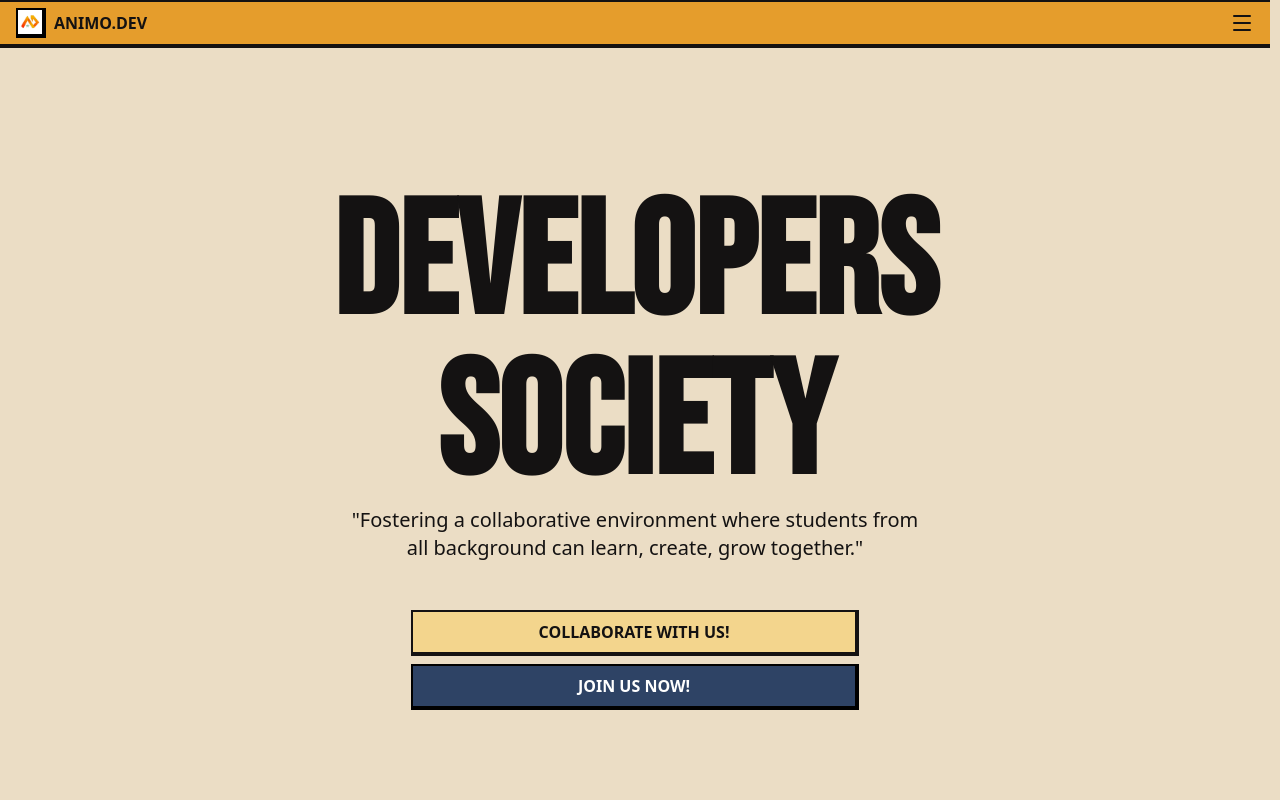
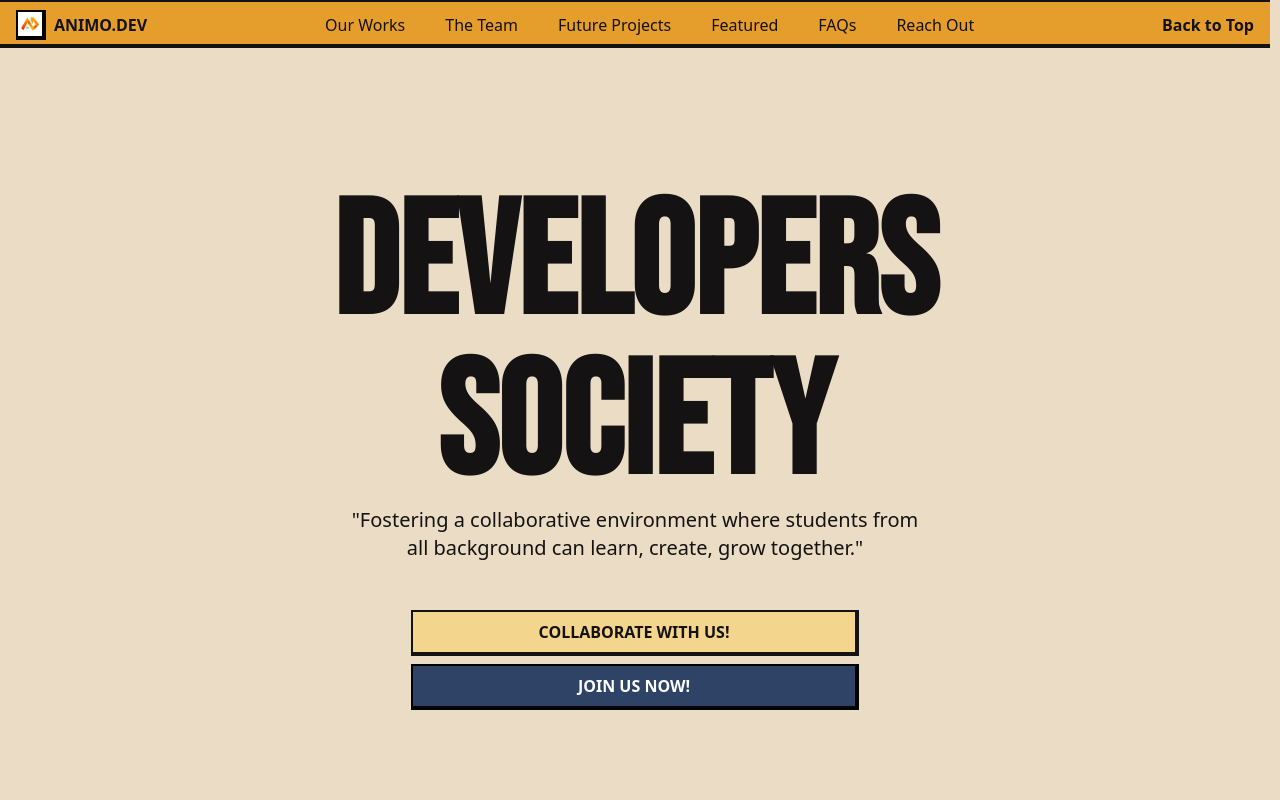
Before and after one commit to dlsl-animodev/project-launchpad, a Next.js app: page / in a window 1280 px wide. Shown: the top 800 px of the page. Built offline with nearby package versions, Linux system fonts and the light colour scheme.

Commit message:
feat: add header responsive design and navigations

```diff
--- a/components/header.tsx
+++ b/components/header.tsx
@@ -1,34 +1,193 @@
-import ANIMODEVLOGO from '@/public/animo-dev-logo.jpg'
-import { Menu } from 'lucide-react';
-import Image from 'next/image';
+"use client";
+
+import ANIMODEVLOGO from "@/public/animo-dev-logo.jpg";
+import {
+    ArrowUp,
+    Code,
+    Folder,
+    HelpCircle,
+    Mail,
+    Menu,
+    Star,
+    Users,
+    X,
+} from "lucide-react";
+import Image from "next/image";
+import { useEffect, useState } from "react";
+import { motion, AnimatePresence } from "motion/react";
+import { useIsTablet } from "@/lib/use-isTablet";
+
+const BASE_HEADER_CLASSNAME =
+    "bg-secondary h-[3rem] py-2 px-4 border-retro-y relative z-50";
+
+interface HeaderProps {
+    className?: string;
+}
 
 const Header = () => {
+    const isTablet = useIsTablet();
+
+    if (!isTablet) return <DesktopHeader className="grid grid-cols-[auto_1fr_auto] items-center " />;
+    return <MobileHeader className="flex items-center justify-between " />;
+};
+
+export default Header;
+
+const MobileHeader: React.FC<HeaderProps> = ({ className }) => {
+    const [showSidebar, setShowSidebar] = useState(false);
+    const toggleSidebar = () => setShowSidebar((prev) => !prev);
+
+    useEffect(() => {
+        // turn of window scrolling when sidebar is open
+        const disableWindowScrolling = () => {
+            if (showSidebar) {
+                document.body.style.overflow = "hidden";
+            }
+        };
+
+        disableWindowScrolling();
+
+        return () => {
+            document.body.style.overflow = "auto";
+        };
+    }, [showSidebar]);
+
     return (
-        <div
-            className="bg-secondary h-[3rem] py-2 px-4 flex items-center justify-between border-retro-y"
-        >
-
-            {/* LEFT SECTION  */}
-            <section className='flex items-center gap-2'>
+        <header className={`${BASE_HEADER_CLASSNAME} ${className}`}>
+            {/* LEFT SECTION */}
+            <section className="flex items-center gap-2">
                 <Image
                     src={ANIMODEVLOGO}
                     alt="Animo Dev Logo"
                     width={30}
                     height={30}
-                    className='border-retro border-black'
+                    className="border-retro border-black"
                 />
-                <p className='font-bold'>
-                    ANIMO.DEV
-                </p>
+                <p className="font-bold">ANIMO.DEV</p>
             </section>
 
-            {/* RIGHT SECTION  */}
-            <section>
+            {/* RIGHT SECTION */}
+            <button onClick={toggleSidebar} className="p-1">
                 <Menu />
+            </button>
+
+            {/* SIDEBAR + OVERLAY */}
+            <AnimatePresence>
+                {showSidebar && (
+                    <>
+                        {/* Overlay */}
+                        <motion.div
+                            className="fixed inset-0 bg-black/40 z-40"
+                            initial={{ opacity: 0 }}
+                            animate={{ opacity: 1 }}
+                            exit={{ opacity: 0 }}
+                            transition={{ duration: 0.3 }}
+                            onClick={toggleSidebar}
+                        />
+
+                        {/* Sidebar */}
+                        <motion.aside
+                            className="fixed top-0 right-0 h-full w-full bg-primary shadow-xl border-retro z-50 flex flex-col justify-between"
+                            initial={{ x: "100%" }}
+                            animate={{ x: 0 }}
+                            exit={{ x: "100%" }}
+                            transition={{
+                                type: "spring",
+                                stiffness: 260,
+                                damping: 30,
+                            }}
+                        >
+                            {/* main content  */}
+                            <section>
+                                <div className="flex justify-between items-center py-[0.57rem] px-4 border-b-4">
+                                    <div className="flex items-center gap-2">
+                                        <Image
+                                            src={ANIMODEVLOGO}
+                                            alt="Animo Dev Logo"
+                                            width={30}
+                                            height={30}
+                                            className="border-retro border-black"
+                                        />
+                                        <p className="font-bold">ANIMO.DEV</p>
+                                    </div>
+
+                                    <button onClick={toggleSidebar}>
+                                        <X />
+                                    </button>
+                                </div>
+                                <ul className="p-4 space-y-6 font-medium">
+                                    <li className="hover:text-primary cursor-pointer flex items-center gap-3">
+                                        <Code /> Our Works
+                                    </li>
+                                    <li className="hover:text-primary cursor-pointer flex items-center gap-3">
+                                        <Users /> The Team
+                                    </li>
+                                    <li className="hover:text-primary cursor-pointer flex items-center gap-3">
+                                        <Folder /> Future Projects
+                                    </li>
+                                    <li className="hover:text-primary cursor-pointer flex items-center gap-3">
+                                        <Star /> Featured
+                                    </li>
+                                    <li className="hover:text-primary cursor-pointer flex items-center gap-3">
+                                        <HelpCircle /> Frequently Asked
+                                        Questions
+                                    </li>
+                                    <li className="hover:text-primary cursor-pointer flex items-center gap-3">
+                                        <Mail /> Reach Out
+                                    </li>
+                                    <li className="hover:text-primary cursor-pointer flex items-center gap-3">
+                                        <ArrowUp /> Back to Top
+                                    </li>
+                                </ul>
+                            </section>
+                            {/* credits below  */}
+                            <section className="flex flex-col items-center justify-end ">
+                                <p className="opacity-50">
+                                    &copy; {new Date().getFullYear()} Animo.Dev.
+                                    All rights reserved.
+                                </p>
+                            </section>
+                        </motion.aside>
+                    </>
+                )}
+            </AnimatePresence>
+        </header>
+    );
+};
+
+const DesktopHeader: React.FC<HeaderProps> = ({ className }) => {
+    return (
+        <header className={`${BASE_HEADER_CLASSNAME} ${className}`}>
+            {/* left section */}
+            <section className="flex items-center gap-2">
+                <Image
+                    src={ANIMODEVLOGO}
+                    alt="Animo Dev Logo"
+                    width={30}
+                    height={30}
+                    className="border-retro border-black"
+                />
+                <p className="font-bold">ANIMO.DEV</p>
             </section>
 
-        </div>
-    )
+            {/* center */}
+            <section className="flex justify-center overflow-hidden">
+                <ul className="flex items-center gap-10 font-medium whitespace-nowrap">
+                    <li>Our Works</li>
+                    <li>The Team</li>
+                    <li>Future Projects</li>
+                    <li>Featured</li>
+                    <li>FAQs</li>
+                    <li>Reach Out</li>
+                </ul>
+            </section>
+
+            {/* right section */}
+            <section className="flex justify-end">
+                <button className="font-semibold hover:underline">
+                    Back to Top
+                </button>
+            </section>
+        </header>
+    );
 };
-
-export default Header;
```
